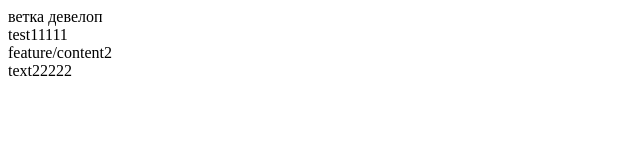
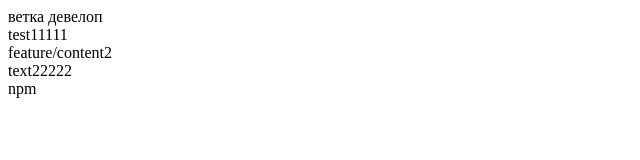
Before and after one commit to vitpolt74/project, a website: page index.html in a window 1280 px wide. Shown: the full height of the page, 0-640 px from the left. Drawn offline with Linux system fonts and the light colour scheme.

Commit message:
самій лучший коммент

```diff
--- a/index.html
+++ b/index.html
@@ -20,6 +20,6 @@
 <section class="content"><div class="content-tittle">feature/content2</div></section>
 
 <div class="text2">text22222</div>
-
+npm
 </body>
 </html>
```
Also changed, not shown: package.json (added, +22 -0 lines), 2 other files.
